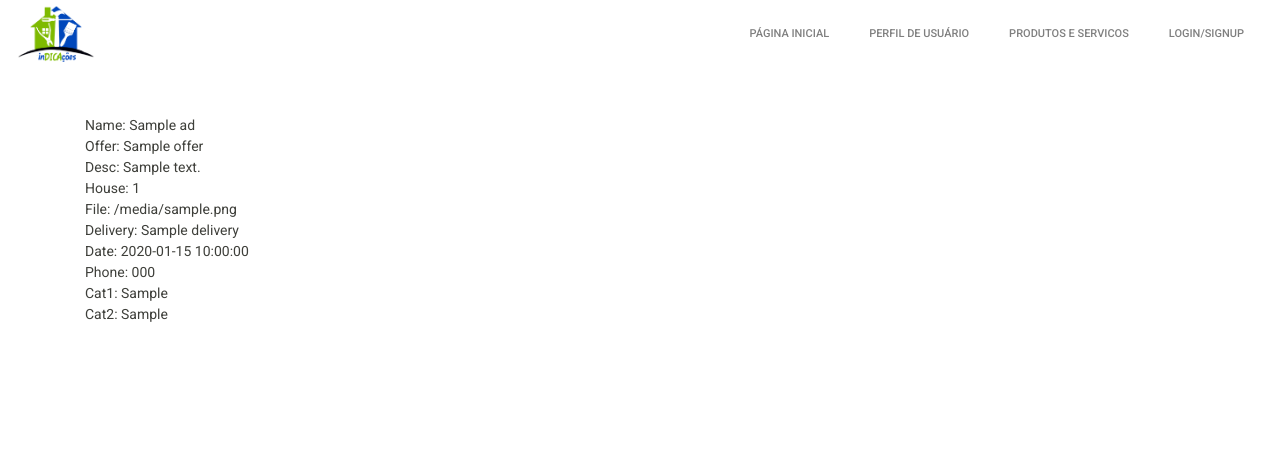
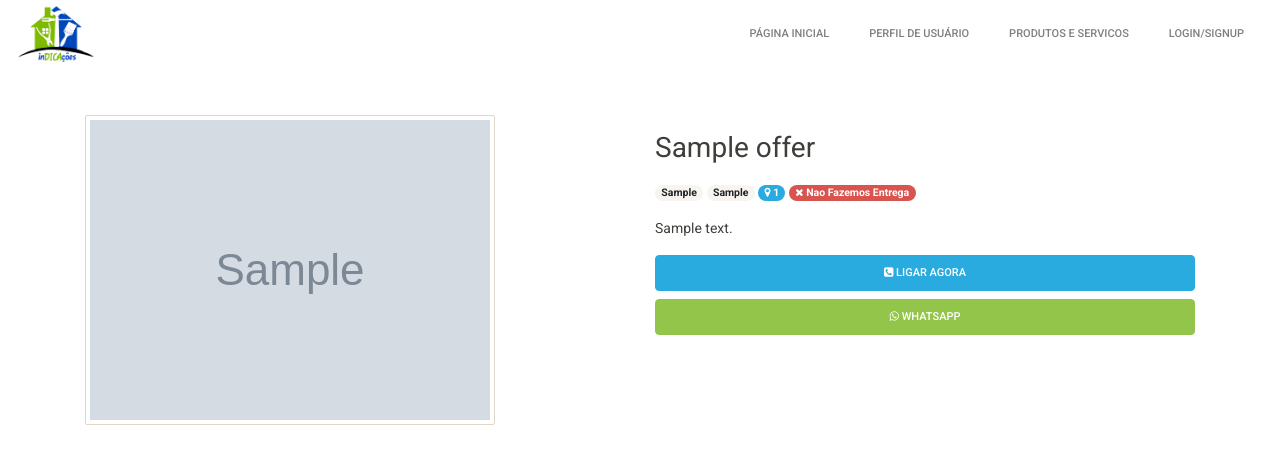
Before and after one commit to fandressouza/indicacoes, a Flask app: template templates/advert.html in a window 1280 px wide. Shown: the top 464 px of the page. Run offline with Flask 2, Linux system fonts and the light colour scheme; the template is opened without the code that fills it: most values are stand-ins (such as "Sample title", 1, 10 or a date in 2020); grey boxes marked "Sample" are stand-in pictures; some libraries are stand-ins or nearby versions.

Commit message:
Updated item detail page on adverts.html to display more information about a product

```diff
--- a/run.py
+++ b/run.py
@@ -43,6 +43,8 @@ ALLOWED_EXTENSIONS = {'png', 'jpg', 'jpeg'}
 # Set up an instance of PyMongo
 mongo = PyMongo(app)
 
+
+
 # Function to crop image so space is saved and loading time improves
 # https://stackoverflow.com/a/20361739
 def crop_image(image):
@@ -57,6 +59,8 @@ def crop_image(image):
 
     cropped.save(image,optimize=True,quality=70)
 
+
+
 # Resize image
 def resize_image(image):
     im = Image.open(image)
@@ -66,15 +70,12 @@ def resize_image(image):
     out.save(image, optimize=True, quality=80)
 
 
-
+# Get ads from mongodb collection
 def get_ads():
     return mongo.db.ads.find()
 
-@app.errorhandler(BadRequest)
-def handle_bad_request(e):
-    return render_template("404.html"), 404
 
-app.register_error_handler(404, handle_bad_request)
+
 
 # Function used to validate file extensions
 def allowed_file(filename):
@@ -314,7 +315,8 @@ def login():
 
 
 
-
+# By default, when a user is registered, the is_admin and is_banned flags are set to false
+# For now admins can only be definied through mongo Atlas interface
 @app.route("/register", methods=["GET", "POST"])
 def register():
     form = RegisterForm()
@@ -346,6 +348,7 @@ def register():
             # call the db to get the user again and get user id which has been generated
             user = mongo.db.users.find_one({"email": session["user"]})
 
+            # Set variables to session storage so I can do conditional logic on templates
             session["user"] = request.form.get("email")
             session["name"] = request.form.get("name")
             session["user_id"] = str(user["_id"])
@@ -355,6 +358,7 @@ def register():
     return render_template("register.html", form=form)
 
 
+# in order to logout correctly, I'm checking if the user is login or not
 @app.route("/logout")
 @login_required
 def logout():
@@ -367,6 +371,15 @@ def logout():
     return redirect(url_for("login"))
 
 
+
+# Error handling
+@app.errorhandler(BadRequest)
+def handle_bad_request(e):
+    return render_template("404.html"), 404
+
+app.register_error_handler(404, handle_bad_request)
+
+
 if __name__ == "__main__":
     app.run(
         host=os.environ.get("IP"),
--- a/templates/advert.html
+++ b/templates/advert.html
@@ -17,19 +17,30 @@
 
     <div class="row">
         <div class="col-md-6">
-            Name: {{ ad.name }}<br>
-            Offer: {{ ad.offer }}<br>
-            Desc: {{ ad.description }}<br>
-            House: {{ ad.house_number }}<br>
-            File: {{ ad.filename }}<br>
-            Delivery: {{ ad.delivery }}<br>
-            Date: {{ ad.date }}<br>
-            Phone: {{ ad.phone }}<br>
-            Cat1: {{ ad.category_one }}<br>
-            Cat2: {{ ad.category_two }}<br>
+            <img src="{{ url_for('static', filename='uploads/')}}{{ ad.filename }}" class="img-fluid img-thumbnail" style="border-radius: 2px">
         </div>
         <div class="col-md-6">
+            <h2 class="mt-3">{{ ad.offer }}</h2>
+            <p class="mt-3 mb-3">
+                <a href="#"><span class="badge badge-pill badge-light">{{ ad.category_one }}</span></a>
+                <a href="#"><span class="badge badge-pill badge-light">{{ ad.category_two }}</span></a>
+                <a href="#"><span class="badge badge-pill badge-info"><i class="fa fa-map-marker" aria-hidden="true"></i> {{ ad.house_number }}</span></a>
+                {% if ad.delivery == "y" %}
+                <a href="#"><span class="badge badge-pill badge-success"><i class="fa fa-check" aria-hidden="true"></i> Fazemos Entrega</span></a>
+                {% else %}
+                <a href="#"><span class="badge badge-pill badge-danger"><i class="fa fa-times" aria-hidden="true"></i> Nao Fazemos Entrega</span></a>
+                {% endif %}
+            </p>
+            <p class="mt-3 mb-3">
+                {{ ad.description }}
+            </p>
 
+            <a class="btn btn-info btn-block" href="tel:{{ ad.phone }}"><i class="fa fa-phone-square" aria-hidden="true"></i>
+                Ligar agora
+            </a>
+            <a class="btn btn-success btn-block" href="tel:{{ ad.phone }}"><i class="fa fa-whatsapp" aria-hidden="true"></i>
+                Whatsapp
+            </a>
         </div>
     </div>
 </div>
```
